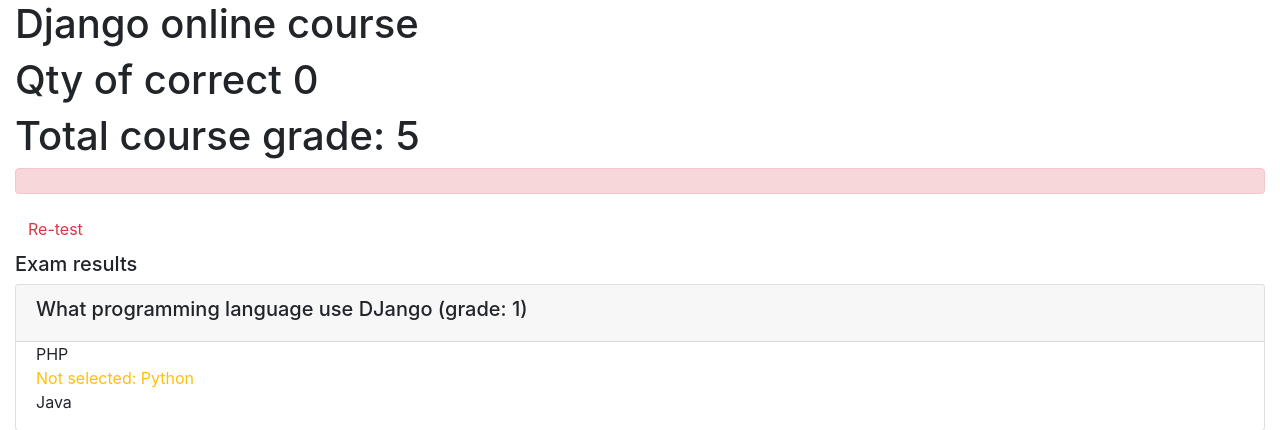
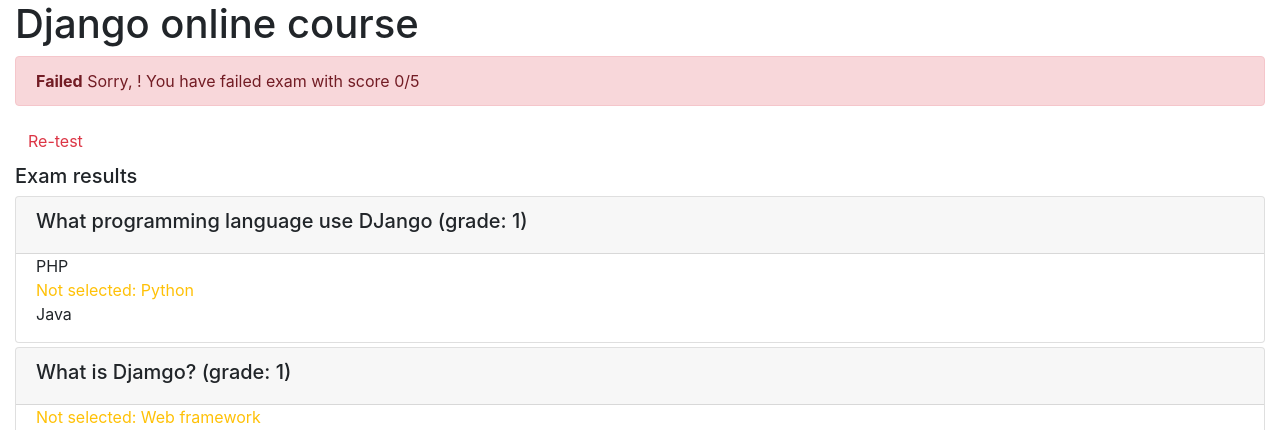
Before and after one commit to ValeriyN/coursera-django-final-cloud-app-with-database, a Django app: page /onlinecourse/show_exam_result/1/1/ in a window 1280 px wide. Shown: the part 56-486 px from the top of the page. Run offline with Django 3.2, Linux system fonts and the light colour scheme; data comes from the database, SQL or seed files in the repository; both versions use the stored data as it was after the commit; some libraries are stand-ins or nearby versions.

Commit message:
almost done

```diff
--- a/onlinecourse/templates/onlinecourse/exam_result_bootstrap.html
+++ b/onlinecourse/templates/onlinecourse/exam_result_bootstrap.html
@@ -37,21 +37,17 @@
 
 <div class="container-fluid">
     <h1>{{course.name}}</h1>
-    <h1>Qty of correct {{correct_choices_qty}}</h1>
-    <h1>Total course grade: {{course_total_grade}}</h1>
-    {% for submitted_id in submitted_ids %}
-        <div>{{submitted_id}}</div>
-    {% endfor %}
-    {% if grade > 80 %}
+    {% if grade == course.total_grade %}
     <div class="alert alert-success">
        <!--HINT Display passed info -->
+       <strong>Congratulation, {{user.username}}!</strong> You have passed exam and completed the course with score {{grade}}/{{course.total_grade}}
     </div>
-        {% else %}
-        <div class="alert alert-danger">
-            <!--HINT Display failed info -->
-        </div>
-        <a class="btn btn-link text-danger" href="{% url 'onlinecourse:course_details' course.id %}">Re-test</a>
-        {% endif %}
+    {% else %}
+    <div class="alert alert-danger">
+        <strong>Failed</strong> Sorry, {{user.username}}! You have failed exam with score {{grade}}/{{course.total_grade}}
+    </div>
+    <a class="btn btn-link text-danger" href="{% url 'onlinecourse:course_details' course.id %}">Re-test</a>
+    {% endif %}
         <div class="card-columns-vertical mt-1">
         <h5 class="">Exam results</h5>
             <!--HINT Display exam results-->
--- a/onlinecourse/views.py
+++ b/onlinecourse/views.py
@@ -146,14 +146,18 @@
     course = get_object_or_404(Course, pk=course_id)
     submission = get_object_or_404(Submission, pk=submission_id)
     submitted_ids = submission.submitted_ids()
+    grade = 0
 
-    correct_choices_qty = Choice.objects.all().filter(is_correct=True, id__in=submitted_ids).count()
+    for question in course.question_set.all():
+        if question.is_get_score(submitted_ids):
+            grade += question.grade
+
     course_total_grade = course.total_grade
     context['course'] = course
     context['grade'] = 10
     context['submitted_ids'] = submitted_ids
-    context['correct_choices_qty'] = correct_choices_qty
-    context['course_total_grade'] = course_total_grade
+    context['grade'] = grade
+
 
 
     # Question.is_get_score(self, selected_ids)
```
Also changed, not shown: db.sqlite3.
